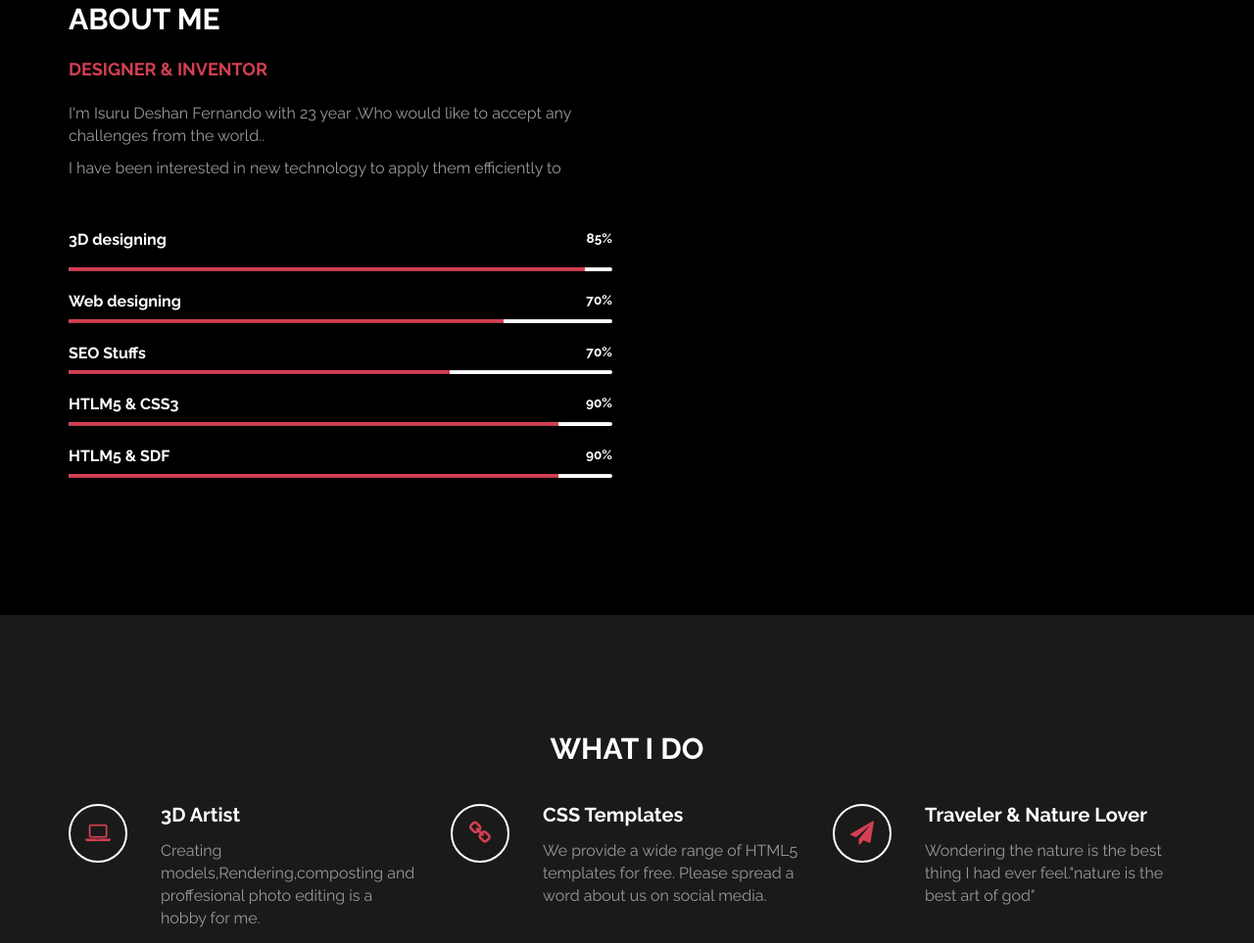
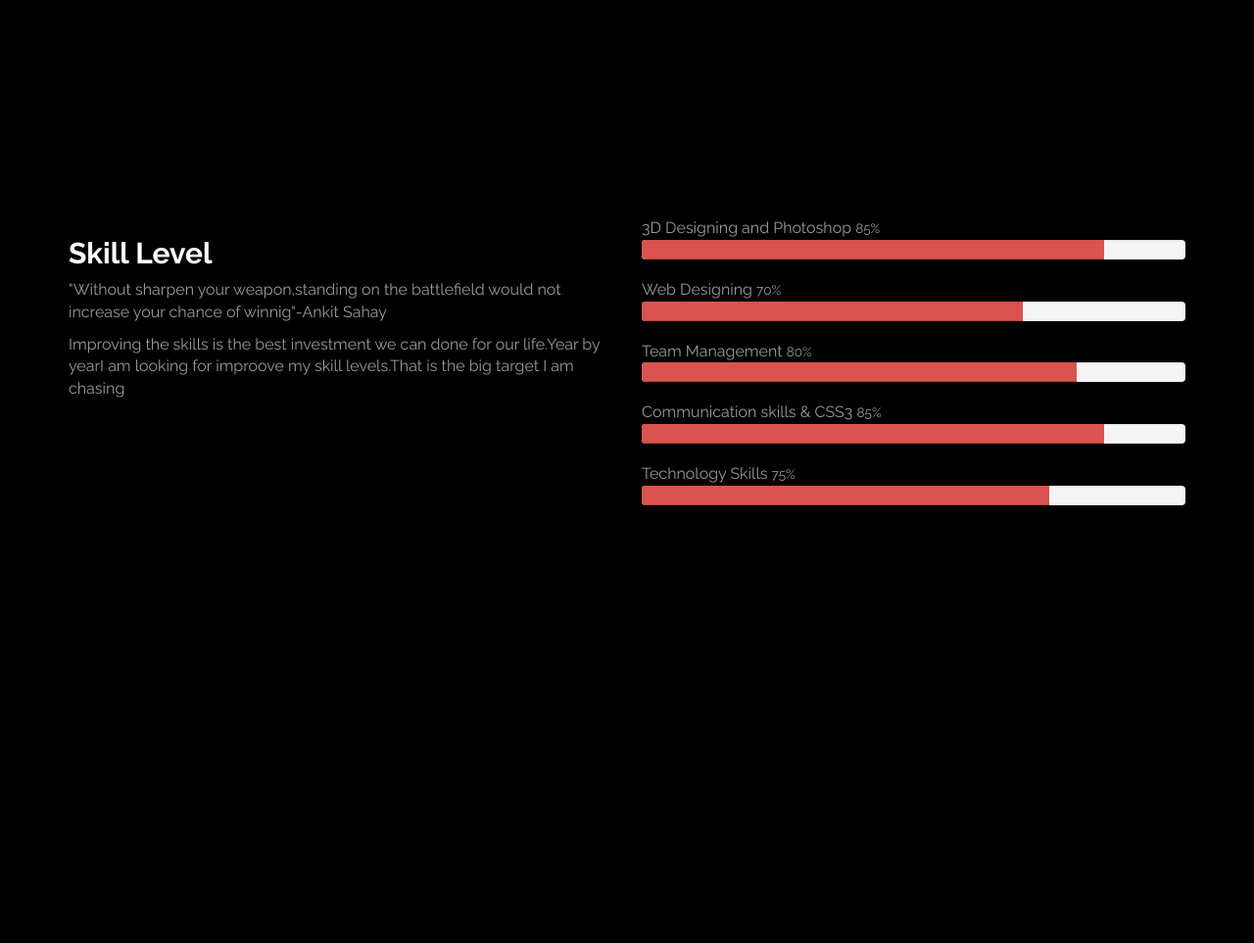
Before and after one commit to isuruDeshan98/isuruDeshan98.github.io, a plain HTML site: page index.html in a window 1280 px wide. Shown: the part 1254-2217 px from the top of the page at 98% size. Drawn offline with Linux system fonts and the light colour scheme.

Commit message:
Update index.html
update some details

```diff
--- a/index.html
+++ b/index.html
@@ -52,7 +52,7 @@
 		</div>
 		<!-- end home -->
 		<!-- start about 1 -->
-		<div id="about" class="section">
+		<div id="about1" class="section">
 			<div class="container">
 				<div class="row">
 					<div class="col-md-6 col-xs-11 wow fadeInLeft" data-wow-delay="0.9s">
@@ -82,36 +82,37 @@
 		<!-- end about -->
 
 		<!-- start about 2 -->
-		<div id="about" class="section">
+		<div id="about2" class="section">
 			<div class="container">
 				<div class="row">
 					<div class="col-md-6 col-xs-11 wow fadeInRight" data-wow-delay="0.9s">
-						<h2>ABOUT ME</h2>
-						<h4>DESIGNER &AMP; INVENTOR</h4>
-						<p>I'm Isuru Deshan Fernando with 23 year ,Who would like to accept any challenges from the world..</p>
-						<p>I have been interested in new technology to apply them efficiently to
-						<span class="text-top">3D designing <small>85%</small></span>
+						<h2>Skill Level</h2>
+						<p>"Without sharpen your weapon,standing on the battlefield would not increase your chance of winnig"-Ankit Sahay</p>
+						<p>Improving the skills is the best investment we can done for our life.Year by yearI am looking for improove my skill levels.That is the big target I am chasing
+          </div>
+					<div class="col-md-6 col-xs-11 wow fadeInRight" data-wow-delay="0.9s">
+						<span class="text-top">3D Designing and Photoshop <small>85%</small></span>
 							<div class="progress">
-								<div class="progress-bar progress-bar-danger" role="progressbar" aria-valuenow="60" aria-valuemin="0" aria-valuemax="100" style="width: 95%;"></div>
+								<div class="progress-bar progress-bar-danger" role="progressbar" aria-valuenow="60" aria-valuemin="0" aria-valuemax="100" style="width: 85%;"></div>
 							</div>
-						<span>Web designing <small>70%</small></span>
+						<span>Web Designing <small>70%</small></span>
 							<div class="progress">
-								<div class="progress-bar progress-bar-danger" role="progressbar" aria-valuenow="80" aria-valuemin="0" aria-valuemax="100" style="width: 80%;"></div>
+								<div class="progress-bar progress-bar-danger" role="progressbar" aria-valuenow="80" aria-valuemin="0" aria-valuemax="100" style="width: 70%;"></div>
 							</div>
-						<span>SEO Stuffs <small>70%</small></span>
+						<span>Team Management <small>80%</small></span>
 							<div class="progress">
-								<div class="progress-bar progress-bar-danger" role="progressbar" aria-valuenow="60" aria-valuemin="0" aria-valuemax="100" style="width: 70%;"></div>
+								<div class="progress-bar progress-bar-danger" role="progressbar" aria-valuenow="60" aria-valuemin="0" aria-valuemax="100" style="width: 80%;"></div>
 							</div>
-						<span>HTLM5 &AMP; CSS3 <small>90%</small></span>
+						<span>Communication skills &AMP; CSS3 <small>85%</small></span>
 							<div class="progress">
-								<div class="progress-bar progress-bar-danger" role="progressbar" aria-valuenow="60" aria-valuemin="0" aria-valuemax="100" style="width: 90%;"></div>
+								<div class="progress-bar progress-bar-danger" role="progressbar" aria-valuenow="60" aria-valuemin="0" aria-valuemax="100" style="width: 85%;"></div>
 							</div>
 
-							<span>HTLM5 &AMP; SDF <small>90%</small></span>
+							<span>Technology Skills <small>75%</small></span>
 								<div class="progress">
-									<div class="progress-bar progress-bar-danger" role="progressbar" aria-valuenow="60" aria-valuemin="0" aria-valuemax="100" style="width: 90%;"></div>
+									<div class="progress-bar progress-bar-danger" role="progressbar" aria-valuenow="60" aria-valuemin="0" aria-valuemax="100" style="width: 75%;"></div>
 								</div>
-					</div>
+						</div>
 				</div>
 			</div>
 		</div>
@@ -132,7 +133,7 @@
 								<i class="fa fa-laptop"></i>
 							</div>
 							<div class="media-body">
-								<h3 class="media-heading">3D Artist</h3>
+								<h3 class="media-heading">3D and 2D Artist</h3>
 								<p>Creating models,Rendering,composting and proffesional photo editing is a hobby for me.</p>
 							</div>
 						</div>
@@ -144,8 +145,8 @@
 								<i class="fa fa-link"></i>
 							</div>
 							<div class="media-body">
-								<h3 class="media-heading">CSS Templates</h3>
-								<p>We provide a wide range of HTML5 templates for free. Please spread a word about us on social media.</p>
+								<h3 class="media-heading">Web designing</h3>
+								<p>Using htmls,js,css and bootstrap web designing is pretty enjoy for me </p>
 							</div>
 						</div>
 					</div>
```
